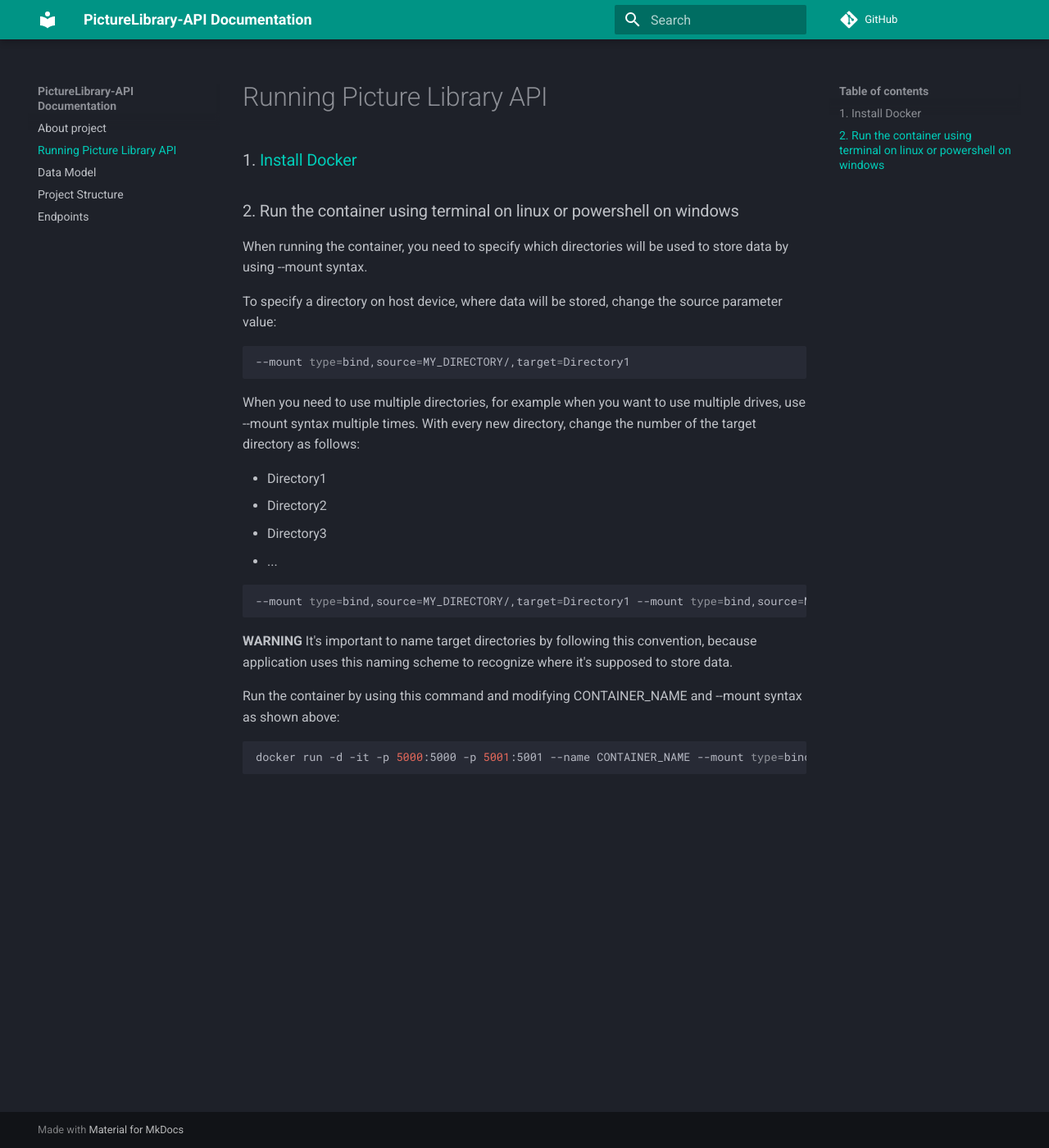
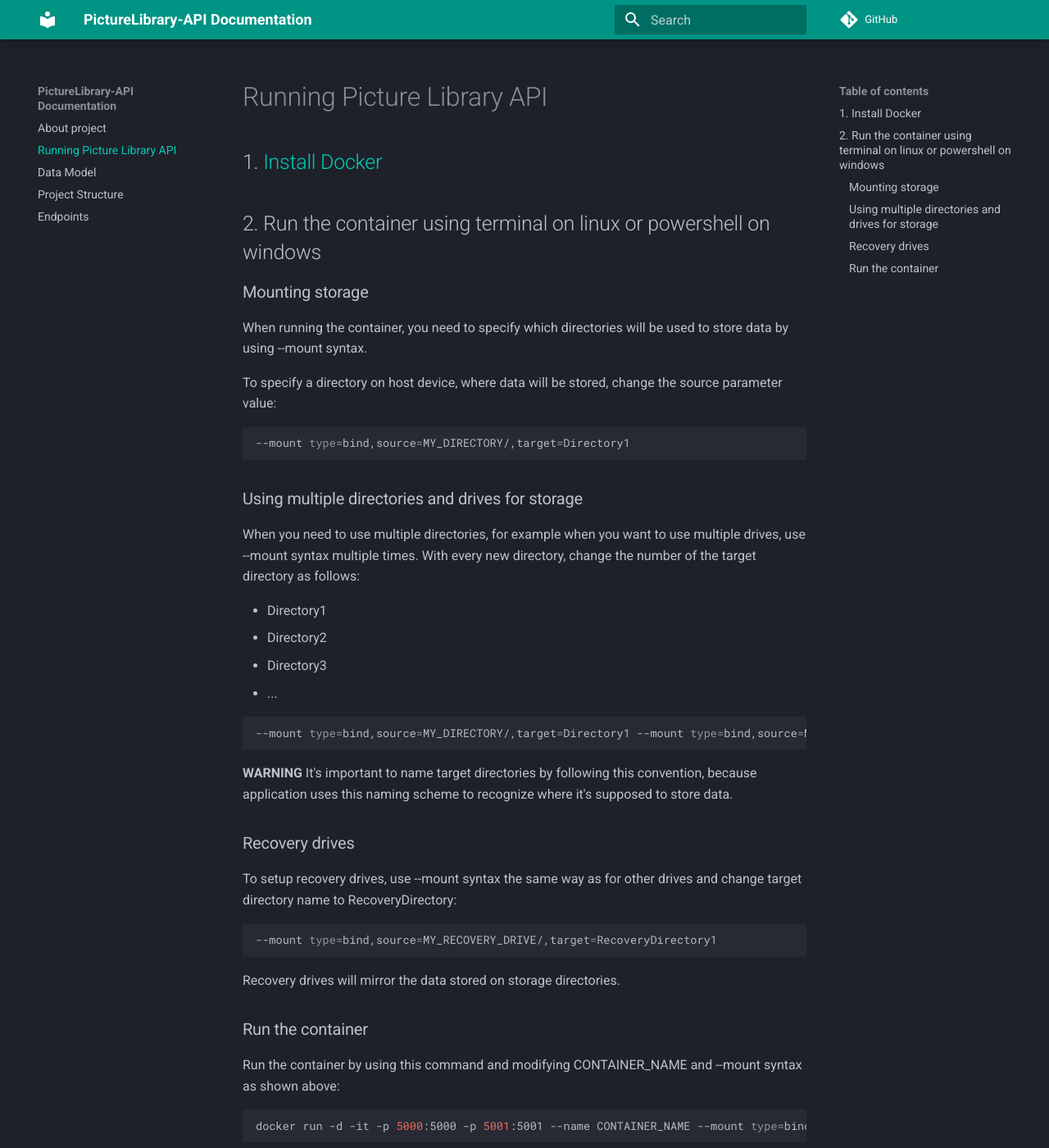
Before and after one commit to TomaszKumiega/PictureLibrary.API.Old, an MkDocs documentation site: the page built from docs/how_to_run.md, in a window 1280 px wide and 1400 px high. Shown: the whole window at 82% size. Built offline with MkDocs 1.6.1 and Material for MkDocs 9.7.7, drawn with Linux system fonts in a browser that asks for light colours; comment, search, counter and statistics services are not loaded.

Commit message:
Update how_to_run.md

````diff
--- a/docs/how_to_run.md
+++ b/docs/how_to_run.md
@@ -1,9 +1,10 @@
 # Running Picture Library API
 
-### 1. [Install Docker](https://www.docker.com/get-started)
+## 1. [Install Docker](https://www.docker.com/get-started)
 
-### 2. Run the container using terminal on linux or powershell on windows
+## 2. Run the container using terminal on linux or powershell on windows
 
+### Mounting storage
 When running the container, you need to specify which directories will be used to store data by using --mount syntax.
 
 To specify a directory on host device, where data will be stored, change the source parameter value:
@@ -11,6 +12,8 @@ To specify a directory on host device, where data will be stored, change the sou
 ```sh
 --mount type=bind,source=MY_DIRECTORY/,target=Directory1
 ```
+
+### Using multiple directories and drives for storage
 
 When you need to use multiple directories, for example when you want to use multiple drives, use --mount syntax multiple times.
 With every new directory, change the number of the target directory as follows:
@@ -27,6 +30,18 @@ With every new directory, change the number of the target directory as follows:
 **WARNING**
 It's important to name target directories by following this convention, because application uses this naming scheme to recognize where it's supposed to store data.
 
+### Recovery drives
+
+To setup recovery drives, use --mount syntax the same way as for other drives and change target directory name to RecoveryDirectory:
+
+```sh
+--mount type=bind,source=MY_RECOVERY_DRIVE/,target=RecoveryDirectory1
+```
+
+Recovery drives will mirror the data stored on storage directories.
+
+### Run the container
+
 Run the container by using this command and modifying CONTAINER_NAME and --mount syntax as shown above:
 
 ```sh
````
